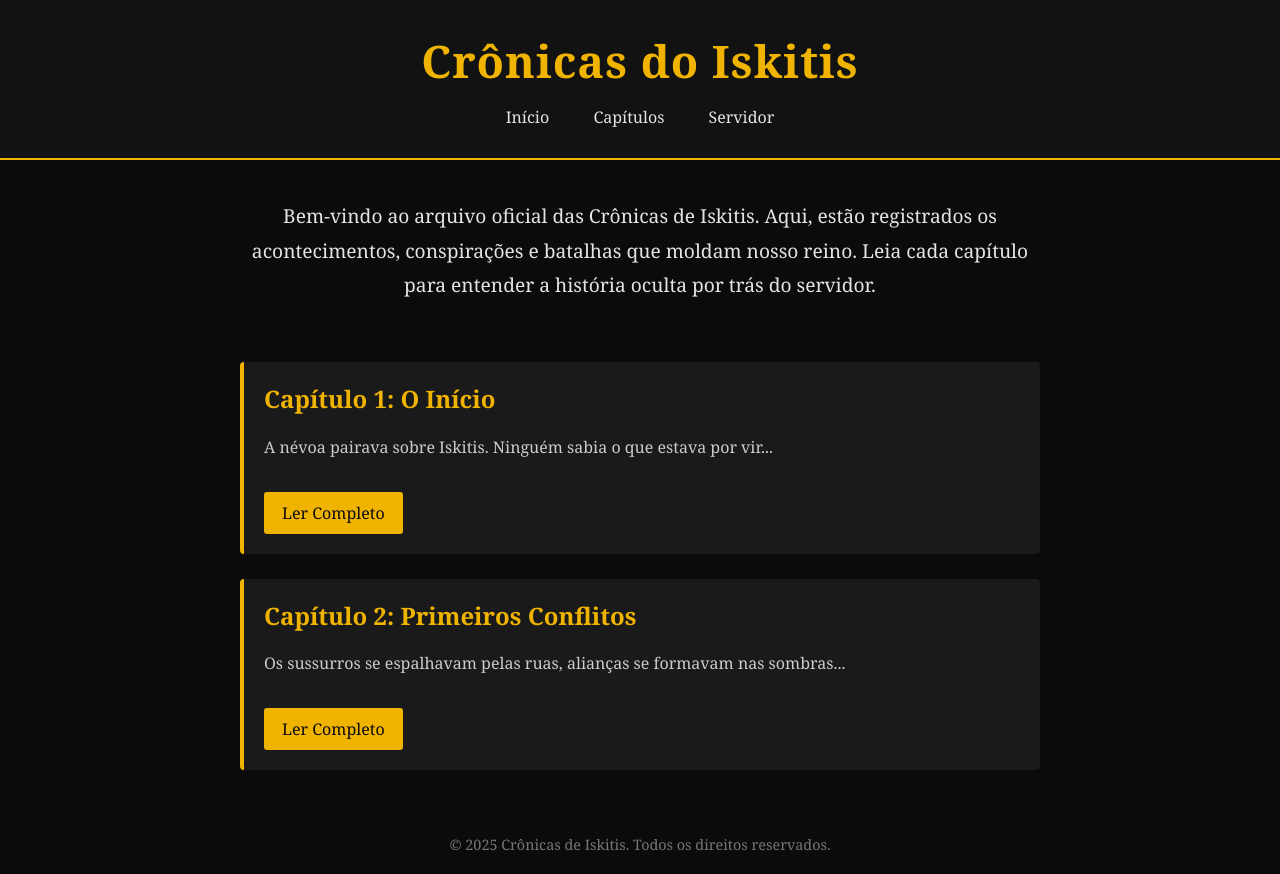
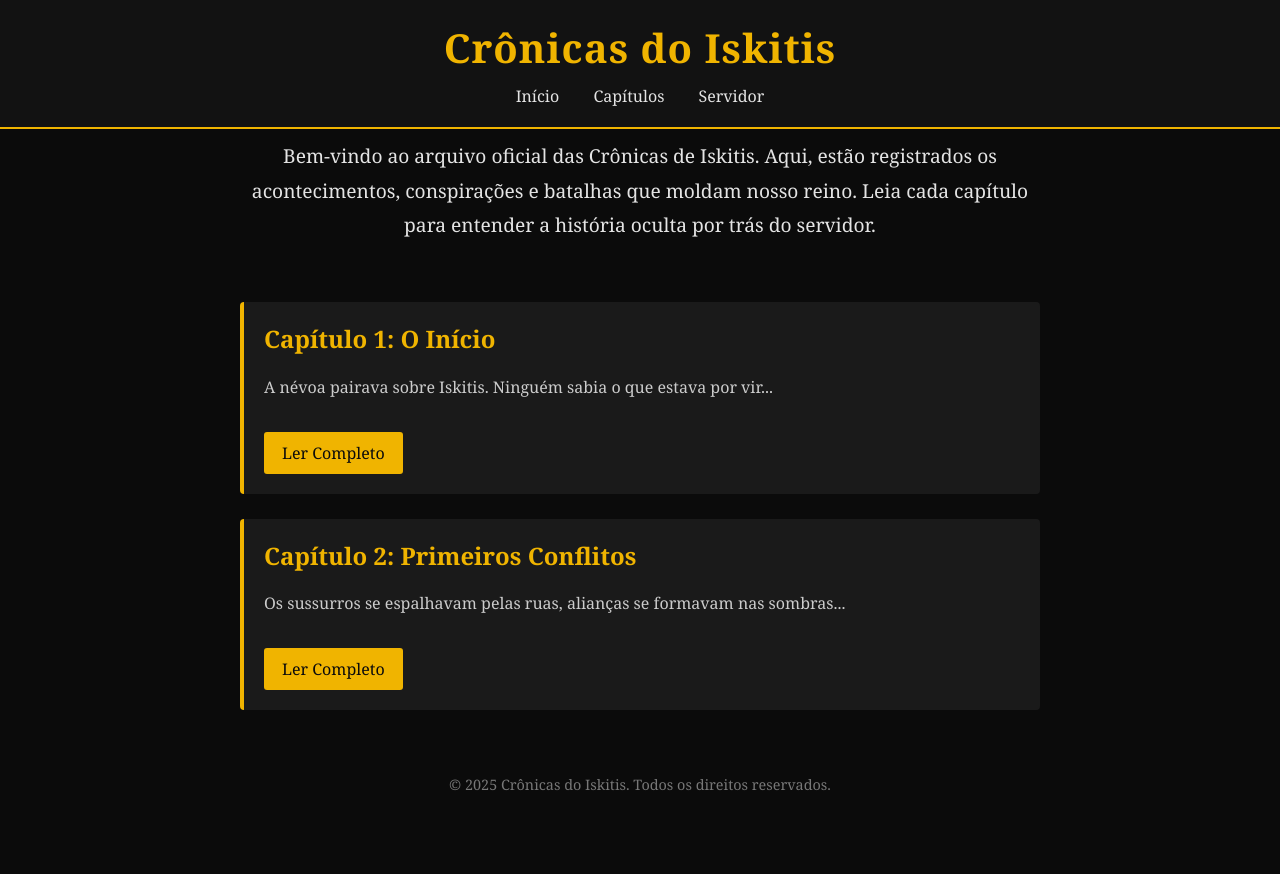
Before and after one commit to KaozActor/cronicas-do-iskitis, a plain HTML site: page index.html in a window 1280 px wide. After the commit the page ends 814 px from the top, so only its background shows below. Drawn offline with Linux system fonts and the light colour scheme.

Commit message:
Update index.html

```diff
--- a/index.html
+++ b/index.html
@@ -17,32 +17,40 @@
         }header {
         width: 100%;
         background-color: #121212;
-        padding: 30px 0;
+        padding: 20px 0;
         text-align: center;
         border-bottom: 2px solid #f0b400;
+        position: fixed;
+        top: 0;
+        left: 0;
+        z-index: 1000;
     }
 
     header h1 {
         margin: 0;
-        font-size: 2.8rem;
+        font-size: 2.5rem;
         letter-spacing: 1px;
         color: #f0b400;
     }
 
     nav {
-        margin-top: 15px;
+        margin-top: 10px;
     }
 
     nav a {
         color: #e4e4e4;
         text-decoration: none;
-        margin: 0 20px;
+        margin: 0 15px;
         font-size: 1rem;
         transition: color 0.3s;
     }
 
     nav a:hover {
         color: #f0b400;
+    }
+
+    .spacer {
+        height: 100px;
     }
 
     .container {
@@ -96,7 +104,6 @@
     .button-link:hover {
         background-color: #d99a00;
     }
-
 </style>
 
 </head>
@@ -108,7 +115,9 @@
             <a href="#capitulos">Capítulos</a>
             <a href="https://discord.gg/seulink" target="_blank">Servidor</a>
         </nav>
-    </header><div class="container" id="inicio">
+    </header><div class="spacer"></div>
+
+<div class="container" id="inicio">
     <p style="font-size: 1.2rem; line-height: 1.8; text-align: center;">
         Bem-vindo ao arquivo oficial das Crônicas de Iskitis. Aqui, estão registrados os acontecimentos, conspirações e batalhas que moldam nosso reino.
         Leia cada capítulo para entender a história oculta por trás do servidor.
@@ -127,13 +136,23 @@
         <p>Os sussurros se espalhavam pelas ruas, alianças se formavam nas sombras...</p>
         <a class="button-link" href="capitulos/capitulo2.html">Ler Completo</a>
     </div>
-
-    <!-- Adicione novos capítulos abaixo seguindo o mesmo formato -->
 </div>
 
 <div class="footer">
-    &copy; 2025 Crônicas de Iskitis. Todos os direitos reservados.
+    &copy; 2025 Crônicas do Iskitis. Todos os direitos reservados.
 </div>
 
+<script>
+    document.querySelectorAll('a[href^="#"]').forEach(link => {
+        link.addEventListener('click', function(e) {
+            e.preventDefault();
+            const target = document.querySelector(this.getAttribute('href'));
+            if (target) {
+                target.scrollIntoView({ behavior: 'smooth' });
+            }
+        });
+    });
+</script>
+
 </body>
-  </html>
+</html>
```
